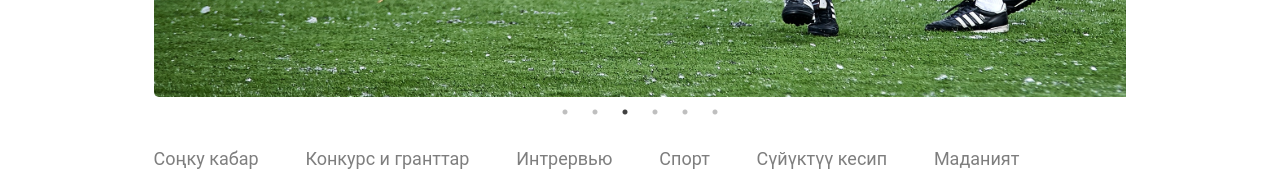
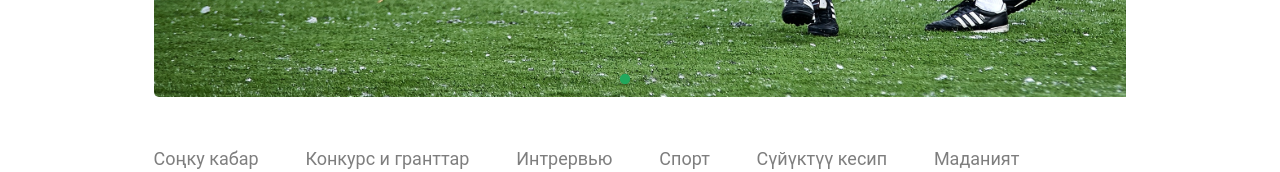
Before and after one commit to Amanbek22/hello-frontend, a React (Create React App) app: page /news in a window 1280 px wide. Shown: the part 773-945 px from the top of the page. Built offline with nearby package versions, Linux system fonts and the light colour scheme; no server answers; the database is empty.

Commit message:
news slider dots

```diff
--- a/src/view/pages/news/News.tsx
+++ b/src/view/pages/news/News.tsx
@@ -3,6 +3,7 @@ import LastNews from "./components/LastNews/LastNews";
 import Slider from "react-slick";
 import "slick-carousel/slick/slick.css";
 import "slick-carousel/slick/slick-theme.css";
+import "./news.css";
 
 const News = () => {
   const settings = {
--- /dev/null
+++ b/src/view/pages/news/news.css
@@ -0,0 +1,11 @@
+.slick-dots {
+    bottom: 7px;
+}
+.slick-dots > li > button:before {
+    font-size: 12px;
+    color: #b7b7b7c7;
+}
+.slick-active button:before{
+    color: #21A95D !important;
+    opacity: 1 !important;
+}
```
